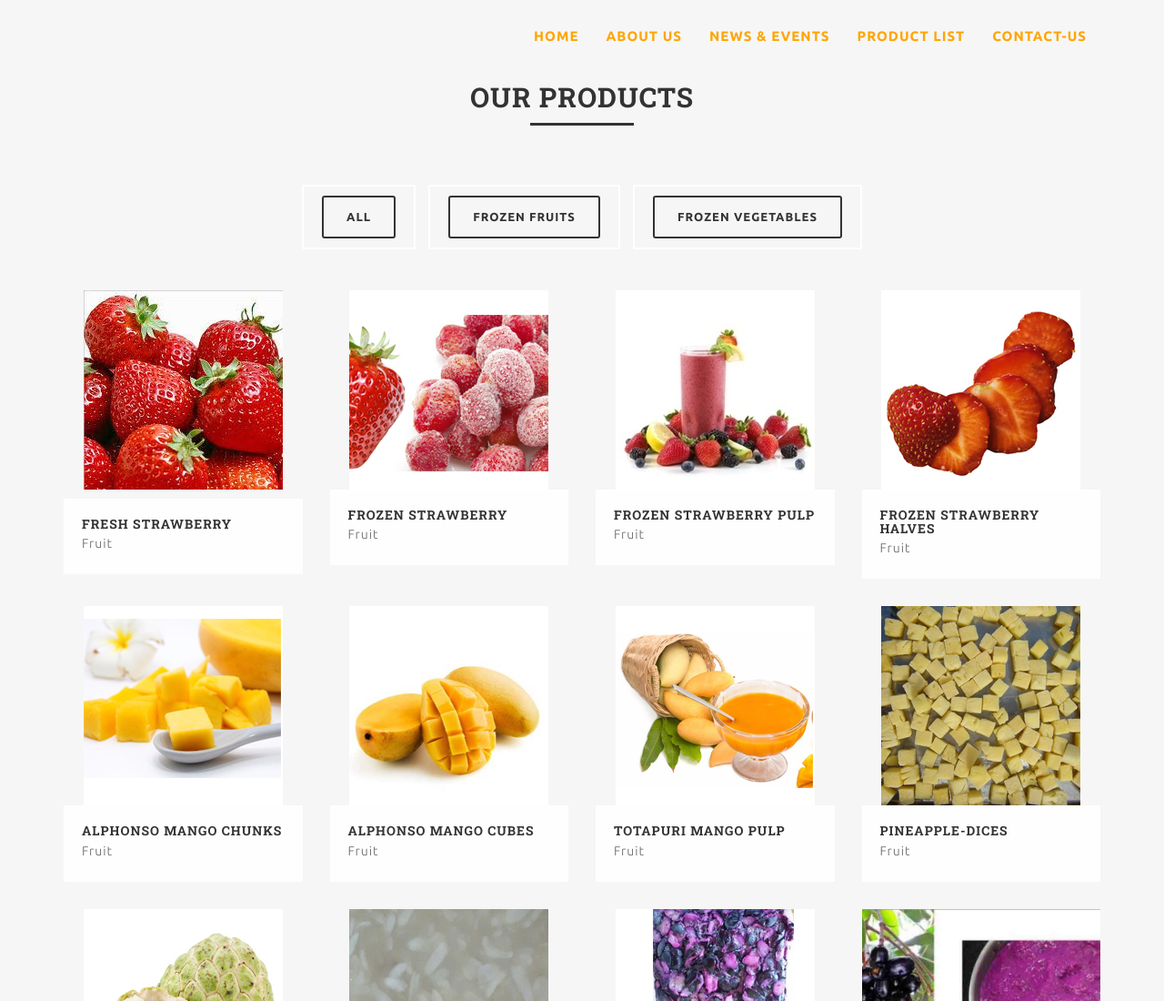
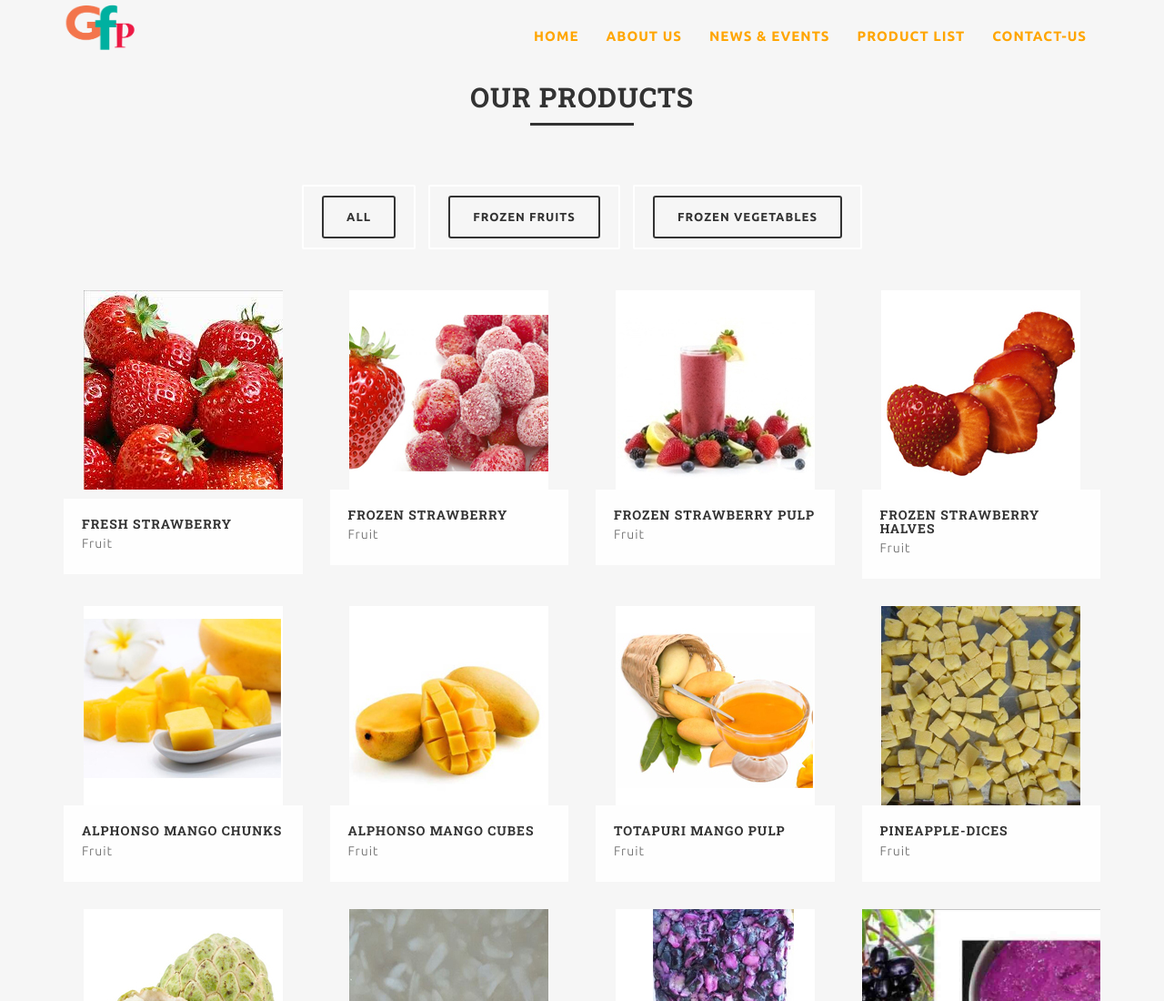
Before and after one commit to nbsarda/nbsarda.github.io, a plain HTML site: page products.html in a window 1280 px wide. Shown: the top 1100 px of the page at 91% size. Drawn offline with Linux system fonts and the light colour scheme; a web font is replaced by a local one.

Commit message:
logoonproductlist

```diff
--- a/products.html
+++ b/products.html
@@ -66,6 +66,7 @@
 				<div class="container">
 					<div class="navbar navbar-default mainmenu">
 						<div class="navbar-header">
+							<a href="index.html" class="logo" data-dark-logo="assets/img/logo2.jpg"> <img src="assets/img/logo3.png" style="height:60px;" alt="Logo"> </a>
 							<button data-target=".navbar-collapse" data-toggle="collapse" class="navbar-toggle" type="button">
 								<span class="sr-only">Toggle navigation</span>
 								<span class="icon-bar"></span>
```
